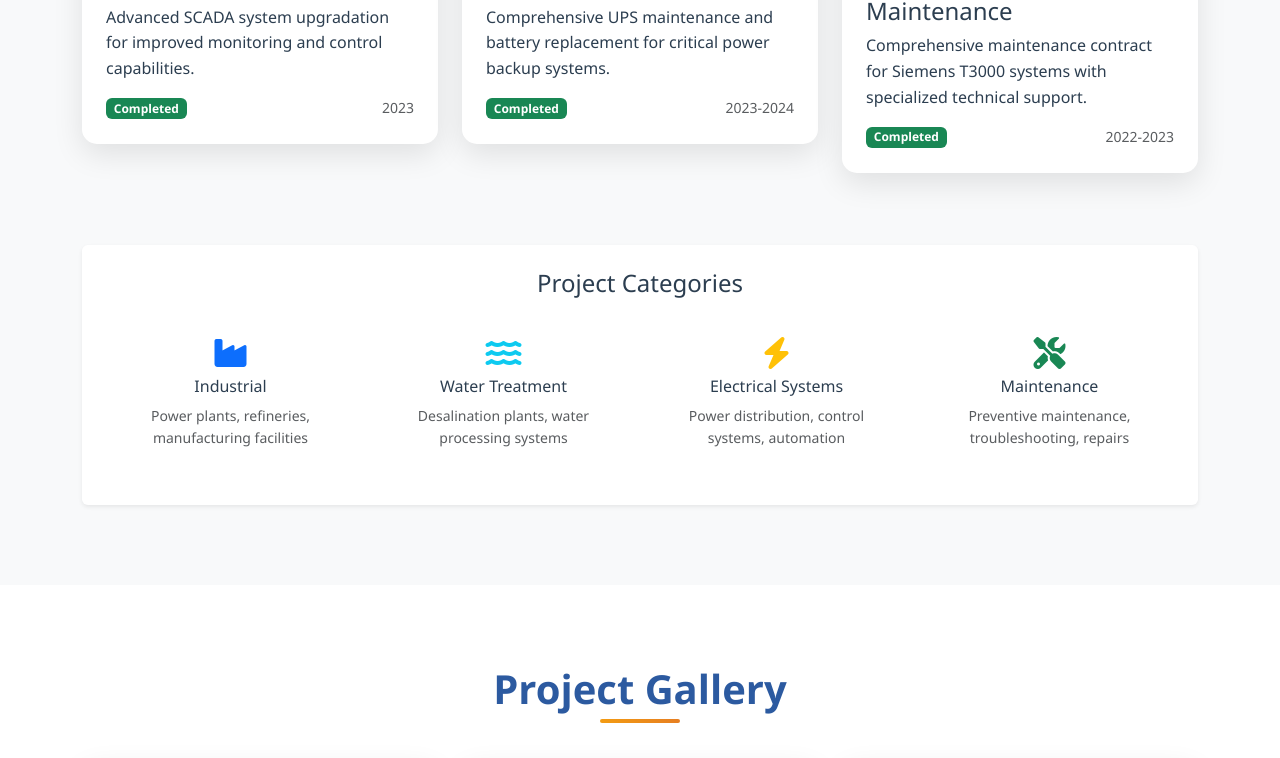
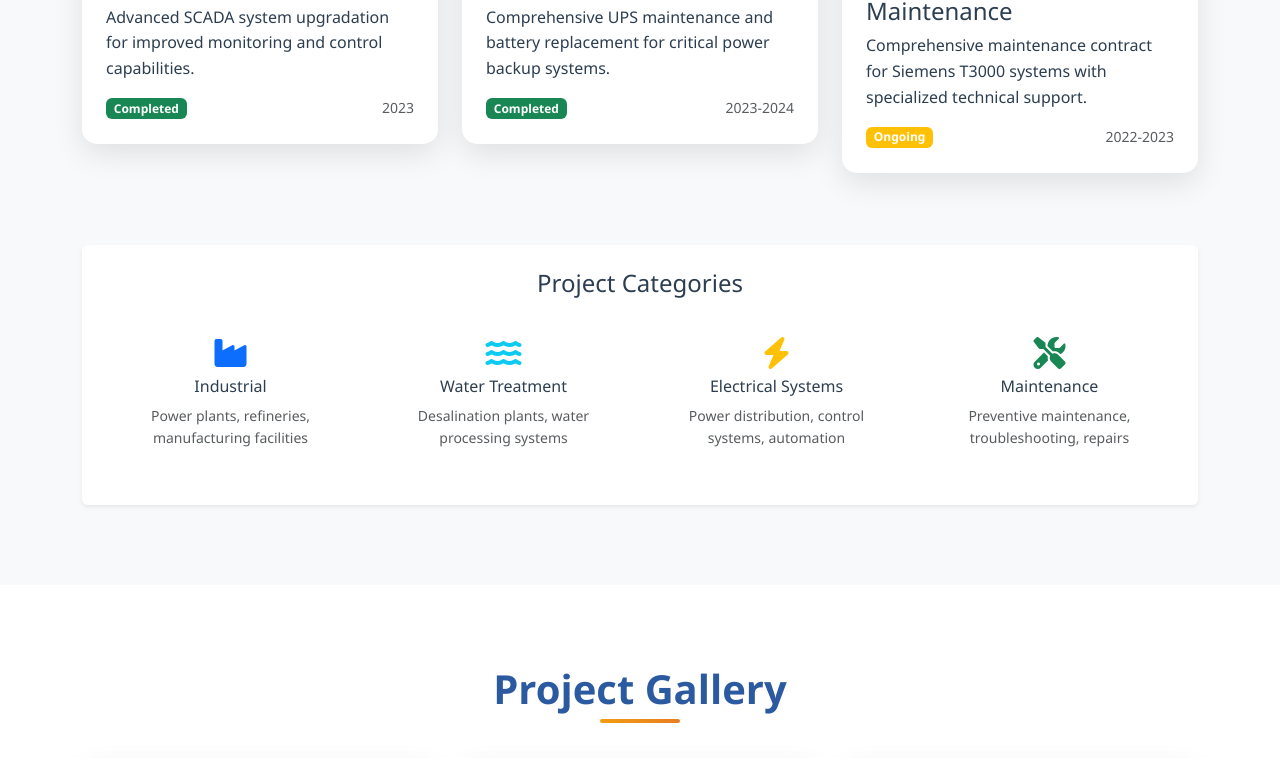
Before and after one commit to Rufaid-Ac/Federal-Wave, a plain HTML site: page index.html in a window 1280 px wide. Shown: the part 4355-5113 px from the top of the page. Drawn offline with nearby package versions, Linux system fonts and the light colour scheme.

Commit message:
Update index.html
changed on compleated to on going

```diff
--- a/index.html
+++ b/index.html
@@ -1059,7 +1059,7 @@
                             <h4>Siemens T3000 Maintenance</h4>
                             <p>Comprehensive maintenance contract for Siemens T3000 systems with specialized technical support.</p>
                             <div class="d-flex justify-content-between align-items-center mt-3">
-                                <span class="badge bg-success">Completed</span>
+                                <span class="badge bg-warning">Ongoing</span>
                                 <small class="text-muted">2022-2023</small>
                             </div>
                         </div>
```
